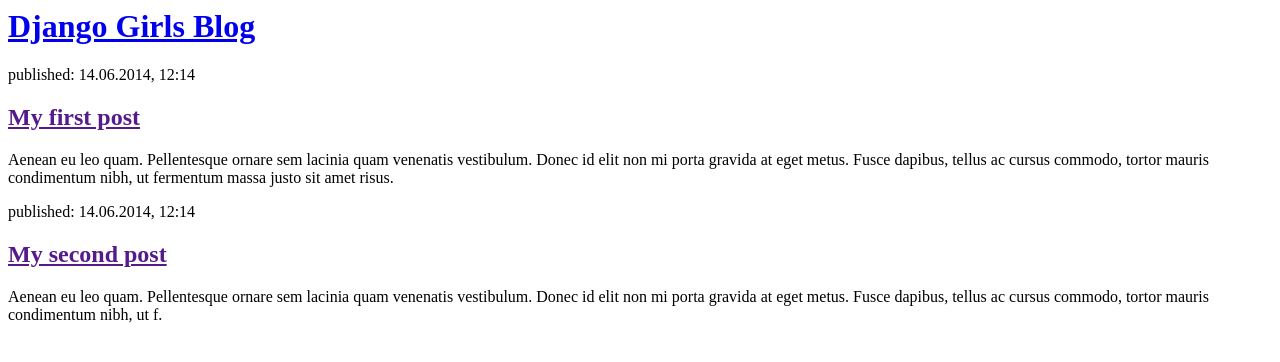
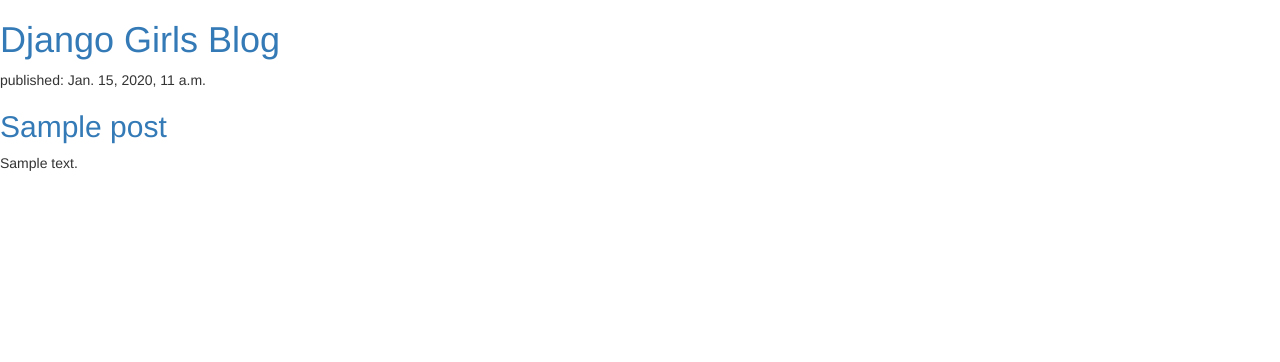
Before and after one commit to andy-python/my-first-blog, a Django app: page / in a window 1280 px wide. Shown: the top 362 px of the page. Run offline with Django 3.2, Linux system fonts and the light colour scheme; tables that the repository leaves empty hold one stand-in row (values such as "Sample post"); some libraries are stand-ins or nearby versions.

Commit message:
Modified templates to display posts from database.

```diff
--- a/blog/templates/blog/post_list.html
+++ b/blog/templates/blog/post_list.html
@@ -1,24 +1,55 @@
+{% load static %}
+<html>
+    <head>
+        <title>Django Girls blog</title>
+        <link rel="stylesheet" href="//maxcdn.bootstrapcdn.com/bootstrap/3.2.0/css/bootstrap.min.css">
+        <link rel="stylesheet" href="//maxcdn.bootstrapcdn.com/bootstrap/3.2.0/css/bootstrap-theme.min.css">
+        <link rel="stylesheet" href="{% static 'css/blog.css' %}">
+    </head>
+    <body>
+        <div>
+            <h1><a href="/">Django Girls Blog</a></h1>
+        </div>
+
+        {% for post in posts %}
+            <div>
+                <p>published: {{ post.published_date }}</p>
+                <h2><a href="">{{ post.title }}</a></h2>
+                <p>{{ post.text|linebreaksbr }}</p>
+            </div>
+        {% endfor %}
+    </body>
+</html>
+
+
+
+<!--
+
+
+
+
+
+
+
+<link rel="stylesheet" href="//maxcdn.bootstrapcdn.com/bootstrap/3.2.0/css/bootstrap.min.css">
+<link rel="stylesheet" href="//maxcdn.bootstrapcdn.com/bootstrap/3.2.0/css/bootstrap-theme.min.css">
 
 
 <html>
     <head>
+        <link rel="stylesheet" href="{% static 'css/blog.css' %}">
         <title>Django Girls blog</title>
     </head>
     <body>
         <div>
             <h1><a href="/">Django Girls Blog</a></h1>
         </div>
-
+        {% for post in posts %}
         <div>
-            <p>published: 14.06.2014, 12:14</p>
-            <h2><a href="">My first post</a></h2>
-            <p>Aenean eu leo quam. Pellentesque ornare sem lacinia quam venenatis vestibulum. Donec id elit non mi porta gravida at eget metus. Fusce dapibus, tellus ac cursus commodo, tortor mauris condimentum nibh, ut fermentum massa justo sit amet risus.</p>
+            <p>published: {{ post.published_date }}</p>
+            <h2><a href="">{{ post.title }}</a></h2>
+            <p>{{ post.text|linebreaksbr }}</p>
         </div>
-
-        <div>
-            <p>published: 14.06.2014, 12:14</p>
-            <h2><a href="">My second post</a></h2>
-            <p>Aenean eu leo quam. Pellentesque ornare sem lacinia quam venenatis vestibulum. Donec id elit non mi porta gravida at eget metus. Fusce dapibus, tellus ac cursus commodo, tortor mauris condimentum nibh, ut f.</p>
-        </div>
+        {% endfor %}
     </body>
-</html>
+</html> -->
--- a/blog/views.py
+++ b/blog/views.py
@@ -1,5 +1,8 @@
 from django.shortcuts import render
+from django.utils import timezone
+from .models import Post
 
 # Create your views here.
 def post_list(request):
-    return render(request, 'blog/post_list.html', {})
+    posts = Post.objects.filter(published_date__lte=timezone.now()).order_by('published_date')
+    return render(request, 'blog/post_list.html', {'posts': posts})
```
